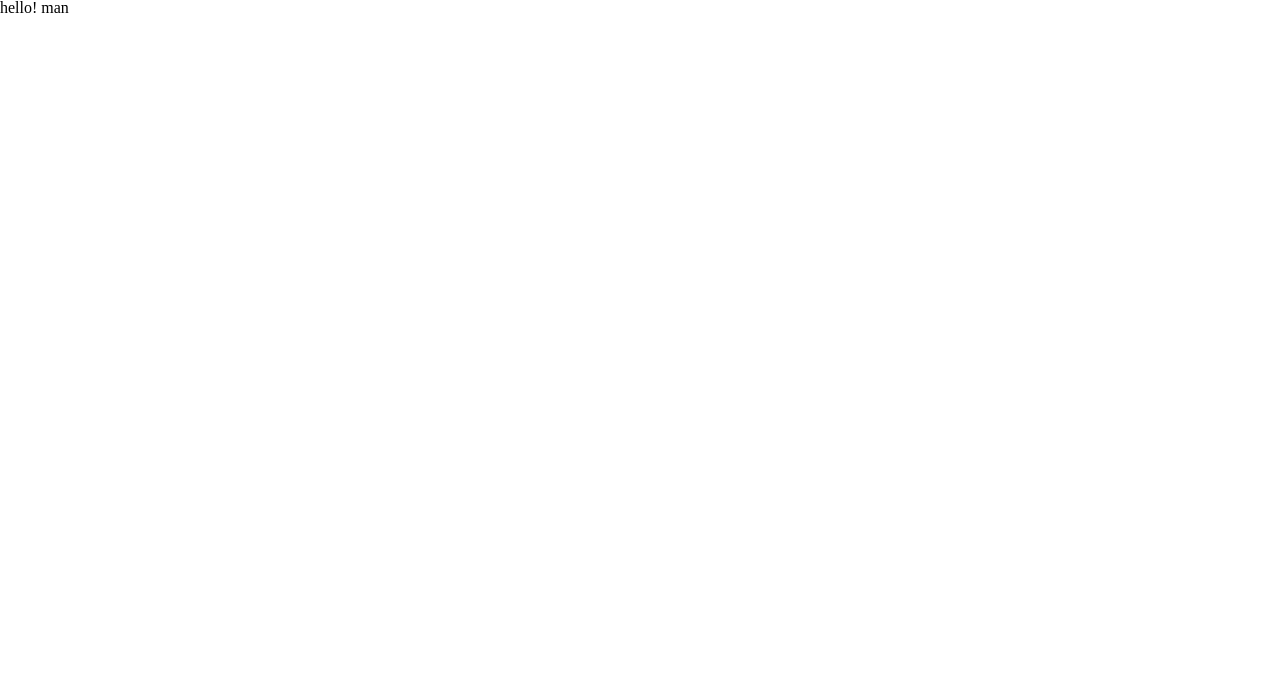
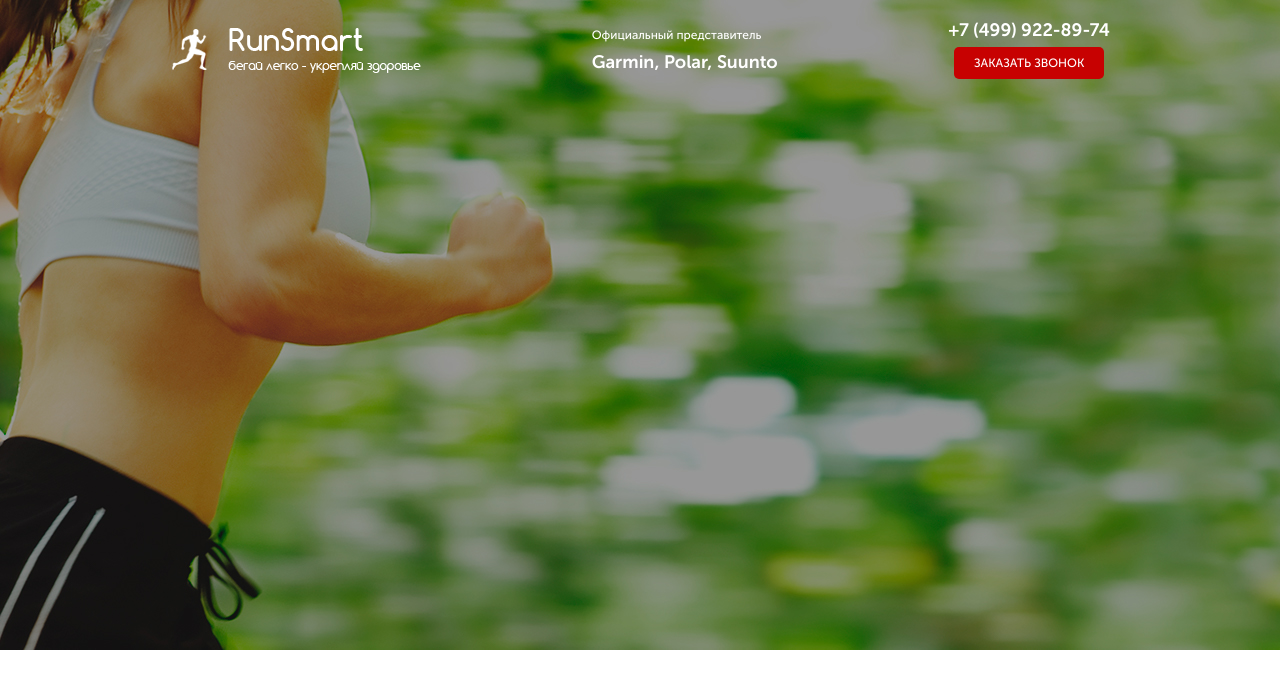
Before and after one commit to Cold-SS/RunSmart, a website: page src/index.html in a window 1280 px wide. Drawn offline with nearby package versions, Linux system fonts and the light colour scheme; files that its build step writes are made by us from their sources.

Commit message:
Header and .promo blocks ended

```diff
--- a/src/index.html
+++ b/src/index.html
@@ -1,14 +1,33 @@
 <!DOCTYPE html>
 <html lang="en">
+
 <head>
 	<meta charset="UTF-8">
 	<meta name="viewport" content="width=device-width, initial-scale=1.0">
 	<meta http-equiv="X-UA-Compatible" content="ie=edge">
-        <title></title>
-        <link rel="stylesheet" href="css/styles.css">
+	<title>Run Smart</title>
+	<link rel="stylesheet" href="css/styles.min.css">
 </head>
+
 <body>
-      hello! man
+	<div class="promo">
+		<div class="container">
+			<header class="header">
+				<a href="#" class="header__logo">
+					<img src="img/logo/main-logo.png" alt="Run Smart">
+				</a>
+				<div class="header__official">
+					<p>Официальный представитель</p>
+					<p>Garmin, Polar, Suunto</p>
+				</div>
+				<div class="header__contacts">
+					<a href="tel:+7499922-89-74">+7 (499) 922-89-74</a>
+					<button class="button">заказать звонок</button>
+				</div>
+			</header>
+		</div>
+	</div>
 	<script src="js/scripts.js"></script>
 </body>
+
 </html>
--- a/src/scss/base/_common.scss
+++ b/src/scss/base/_common.scss
@@ -0,0 +1,11 @@
+.container {
+    max-width: 940px;
+    margin: 0 auto;
+}
+
+.button {
+    color: $white;
+    background-color: $red;
+    text-transform: uppercase;
+    border-radius: 5px;
+}
--- a/src/scss/base/_fonts.scss
+++ b/src/scss/base/_fonts.scss
@@ -16,7 +16,7 @@
 		url('../fonts/MuseoSansCyrl-500.eot?#iefix') format('embedded-opentype'),
 		url('../fonts/MuseoSansCyrl-500.woff') format('woff'),
 		url('../fonts/MuseoSansCyrl-500.ttf') format('truetype');
-	font-weight: 500;
+	font-weight: 400;
 	font-style: normal;
 }
 
@@ -30,3 +30,8 @@
 	font-weight: 700;
 	font-style: normal;
 }
+
+:root {
+	font-family: 'Museo Sans Cyrl';
+	font-weight: 500;
+}
--- a/src/scss/base/_normalize.scss
+++ b/src/scss/base/_normalize.scss
@@ -96,7 +96,6 @@ img {
 button, input, optgroup, select, textarea {
 	font-family: inherit;
 	font-size: 100%;
-	line-height: 1.15;
 	margin: 0;
 }
 
--- a/src/scss/base/_reset.scss
+++ b/src/scss/base/_reset.scss
@@ -1,5 +1,6 @@
 /*------Сброс стилей браузера------
 --------!- v-1 19.03.2020 -!------*/
+
 
 * {
 	box-sizing: border-box;
@@ -34,3 +35,8 @@ img {
 	display: block;
 	max-width: 100%;
 }
+
+button {
+	border: none;
+	line-height: 1;
+}
--- a/src/scss/helpers/_variables.scss
+++ b/src/scss/helpers/_variables.scss
@@ -1 +1,13 @@
-$red: red;
+$white: #ffffff;
+$off-white: #fff9ef;
+$red: #c70101;
+$black: #0d0d0d;
+$white-two: #f6f6f6;
+$greyish-brown: #555555;
+$red-two: #ff0000;
+$greyish-brown-two: #4b4b4b;
+$pinkish-grey: #d0d0d0;
+$brownish-grey: #6b6b6b;
+$black-two: #050505;
+$brownish-grey-two: #646464;
+$white-three: #e8e8e8;
--- a/src/scss/layout/_header.scss
+++ b/src/scss/layout/_header.scss
@@ -0,0 +1,32 @@
+.header {
+    display: flex;
+    justify-content: space-between;
+    align-items: center;
+    color: $white;
+
+    &__official {
+        font-size: 12px;
+
+        p:last-child {
+            margin-top: 12px;
+            font-size: 18px;
+            font-weight: 700;
+        }
+    }
+
+    &__contacts {
+        text-align: center;
+
+        a {
+            display: block;
+            font-size: 18px;
+            font-weight: 700;
+        }
+
+        button {
+            margin-top: 8px;
+            padding: 10px 20px;
+            font-size: 12px;
+        }
+    }
+}
--- /dev/null
+++ b/src/scss/layout/_promo.scss
@@ -0,0 +1,5 @@
+.promo {
+    min-height: 650px;
+    padding: 21px 0 93px 0;
+    background: url(../../img/bg/header-bg.jpg) center center/cover no-repeat;
+}
--- a/src/scss/styles.scss
+++ b/src/scss/styles.scss
@@ -1,11 +1,10 @@
 @import 'helpers/_variables.scss';
 @import 'helpers/_mixins.scss';
 
+@import 'base/_normalize.scss';
 @import 'base/_reset.scss';
-@import 'base/_normalize';
-@import 'base/_fonts';
+@import 'base/_fonts.scss';
 @import 'base/_common.scss';
 
-@import 'layout/_header.scss';
-@import 'layout/_sidebar.scss';
-@import 'layout/_footer.scss';
+@import 'layout/_promo.scss';
+@import './layout/header';
```
Also changed, not shown: package.json (+7 -1 lines), src/css/styles.min.css, 1 other file. Lines whose indentation alone changed are shown as unchanged.
